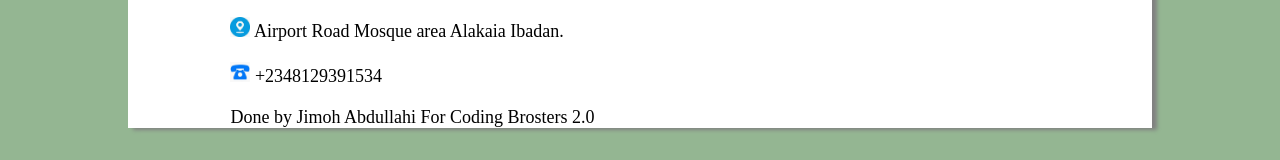
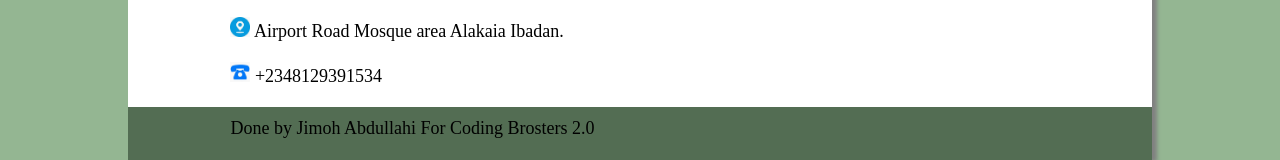
Before and after one commit to Olatoyosi/Olatoyosi.github.io, a plain HTML site: page index.html in a window 1280 px wide. Shown: the part 1701-1861 px from the top of the page. Drawn offline with Linux system fonts and the light colour scheme.

Commit message:
Update style.css

```diff
--- a/style.css
+++ b/style.css
@@ -130,7 +130,7 @@ p img{
     height: 20px;
 }
 
-/*#footer {
+#footer {
     background-color: rgb(83, 109, 83);
     padding: 1px 0;
-}*/
+}
```
